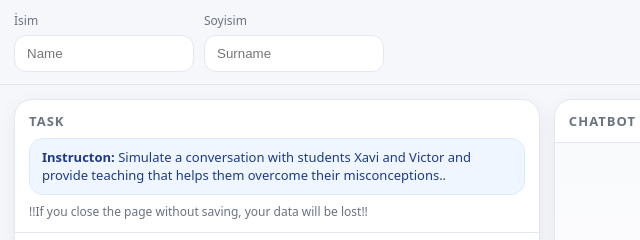
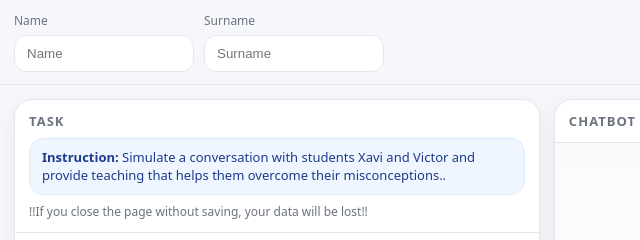
Before and after one commit to selenshere/xaviandvictor, a plain HTML site: page index.html in a window 1280 px wide. Shown: the top 240 px of the page, 0-640 px from the left. Drawn offline with Linux system fonts and the light colour scheme.

Commit message:
Update index.html

```diff
--- a/index.html
+++ b/index.html
@@ -55,8 +55,8 @@ input:focus{border-color:rgba(37,99,235,.5);box-shadow:0 0 0 4px var(--accentSof
 
 <div class="top">
   <div class="leftFields">
-    <label>İsim <input id="first" placeholder="Name" autocomplete="given-name"></label>
-    <label>Soyisim <input id="last" placeholder="Surname" autocomplete="family-name"></label>
+    <label>Name <input id="first" placeholder="Name" autocomplete="given-name"></label>
+    <label>Surname <input id="last" placeholder="Surname" autocomplete="family-name"></label>
   </div>
   <div><button class="btn primary" id="saveBtn">Save</button></div>
 </div>
@@ -66,7 +66,7 @@ input:focus{border-color:rgba(37,99,235,.5);box-shadow:0 0 0 4px var(--accentSof
     <div class="header">
       <h3>Task</h3>
       <div class="instruction">
-        <strong>Instructon:</strong> Simulate a conversation with students Xavi and Victor and provide teaching that helps them overcome their misconceptions..
+        <strong>Instruction:</strong> Simulate a conversation with students Xavi and Victor and provide teaching that helps them overcome their misconceptions..
       </div>
       <div class="small">!!If you close the page without saving, your data will be lost!!</div>
     </div>
```
